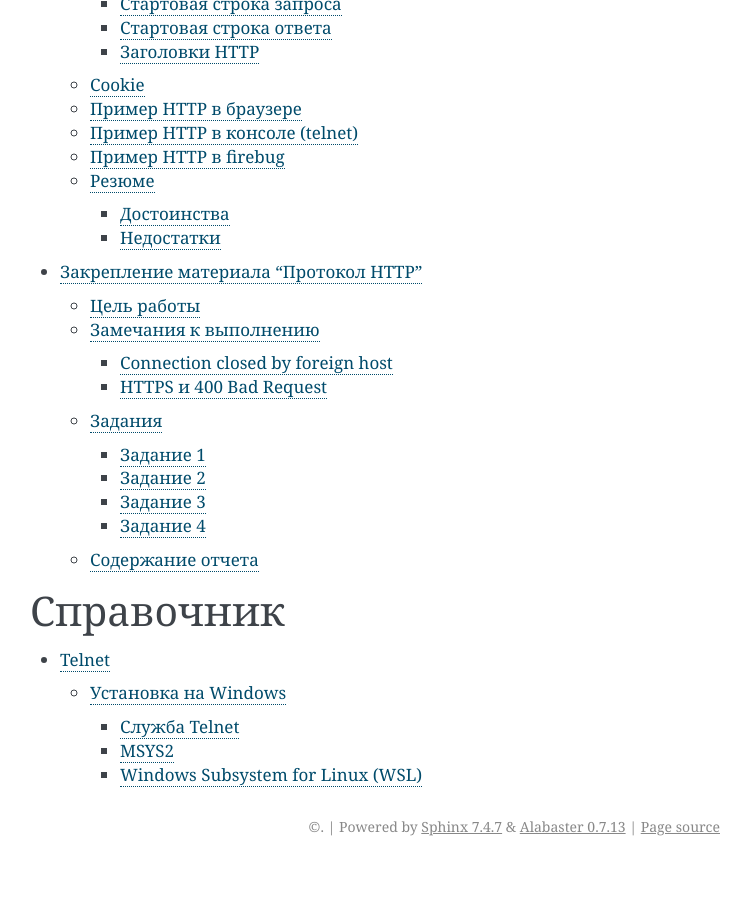
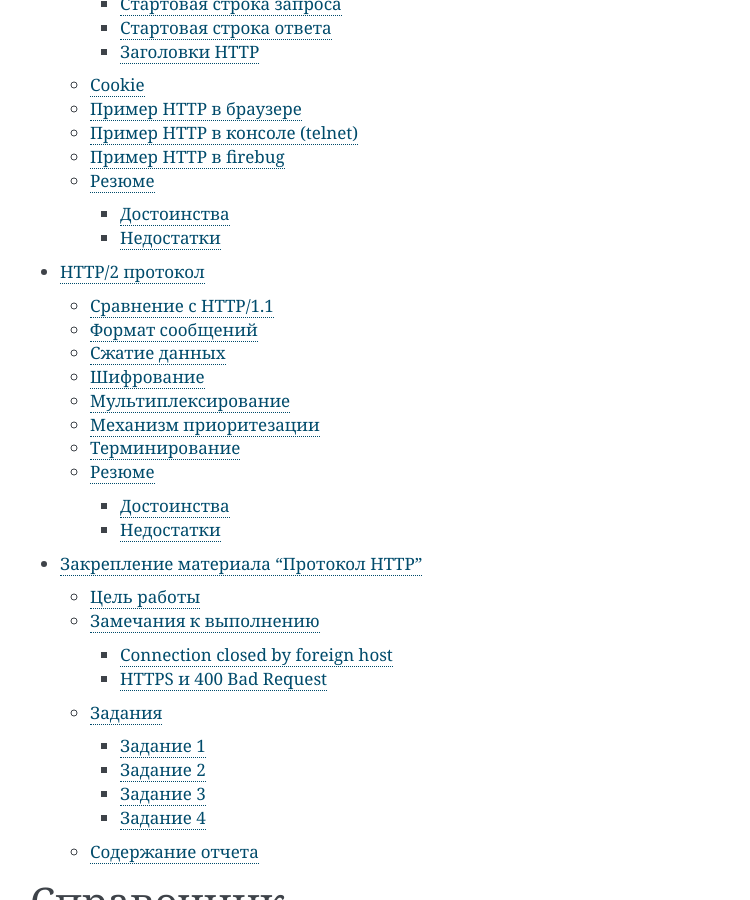
Before and after one commit to ustu/lectures.kpd, a Sphinx documentation site: the page built from docs/index.rst, in a window 1280 px wide and 900 px high, scrolled down 1011 px. Shown: the whole window, without its empty margins (390-1140 px from the left). Built offline with Sphinx 7.4.7, drawn with Linux system fonts in a browser that asks for light colours; pages that are not in the unit, such as notebooks, are missing from menus; the version number could not be read and is left out; before the commit the page ends 1877 px from its top, so only the background shows below that.

Commit message:
++http/2

```diff
--- a/docs/index.rst
+++ b/docs/index.rst
@@ -26,6 +26,7 @@
     kpd/1.arp.rst
     kpd/2.dns.rst
     kpd/3.http.rst
+    kpd/4.http2.rst
     kpd/_checkpoint
 
 .. Справочник
--- /dev/null
+++ b/docs/kpd/4.http2.rst
@@ -0,0 +1,51 @@
+.. _http2-protocol:
+
+.. meta::
+   :description: HTTP/2 протокол
+   :keywords: HTTP/2, протокол, SPDY, Google
+
+HTTP/2 протокол
+=============
+
+.. seealso::
+
+    :rfc:`7540`
+
+Сравнение с HTTP/1.1
+--------------------
+
+Формат сообщений
+----------------
+
+Сжатие данных
+-------------
+
+Шифрование
+----------
+
+Мультиплексирование
+-------------------
+
+Механизм приоритезации
+----------------------
+
+Терминирование
+--------------
+
+Резюме
+------
+
+Протокол **HTTP/2** это:
+
+* двунаправленный (запрос/ответ, Push)
+* бинарный протокол
+* совместим с HTTP/1.1
+* не хранит состояния
+* работает на сетевом уровне только через **TCP**
+* позволяет передавать все ресурсы в одном соединении (мультиплексирование)
+
+Достоинства
+^^^^^^^^^^^
+
+Недостатки
+^^^^^^^^^^
```
Also changed, not shown: docs/kpd/3.http.rst (+5 -4 lines).
